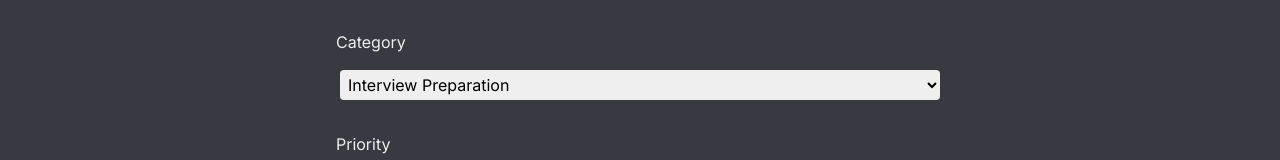
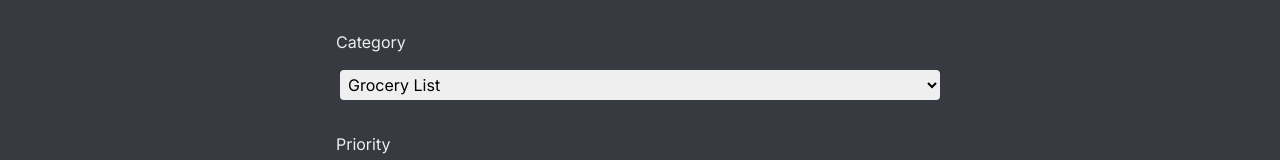
Before and after one commit to Mo-Gamer-2000/TaskFlare, a Next.js app: page /TaskPage/new in a window 1280 px wide. Shown: the part 406-566 px from the top of the page. Built offline with nearby package versions, Linux system fonts and the light colour scheme.

Commit message:
Minor Code Imporvment

```diff
--- a/app/(components)/TaskForm.jsx
+++ b/app/(components)/TaskForm.jsx
@@ -19,7 +19,7 @@ const TaskForm = ({ task }) => {
     priority: 1,
     progress: 0,
     status: "not started",
-    category: "Interview Preparation",
+    category: "Grocery List",
   };
 
   // If in edit mode, populate form data with task details
@@ -79,6 +79,20 @@ const TaskForm = ({ task }) => {
     router.refresh(); // Refresh the page to update task list
   };
 
+  // Created an array of categories
+  const categories = [
+    "Grocery List",
+    "Work Projects",
+    "Home Maintenance",
+    "Fitness Goals",
+    "Personal Development",
+    "Family Events",
+    "Travel Plans",
+    "Social Events",
+    "Healthcare",
+    "Financial Management",
+  ];
+
   return (
     <div className="flex justify-center bg-card">
       {/* Flex container for centering content with card background */}
@@ -113,11 +127,12 @@ const TaskForm = ({ task }) => {
           value={formData.category} // Controlled dropdown value
           onChange={handleChange} // Dropdown change handler
         >
-          <option value="Interview Preparation">Interview Preparation</option>
-          <option value="Team Meeting">Team Meeting</option>
-          <option value="Grocery List">Grocery List</option>
-          <option value="Course">Course Started</option>
-          <option value="Shopping List">Shopping List</option>
+          {/* Mapping through categories */}
+          {categories?.map((category, _index) => (
+            <option key={_index} value={category}>
+              {category}
+            </option>
+          ))}
         </select>
         <label>Priority</label> {/* Form label for priority radio buttons */}
         <div>
```
